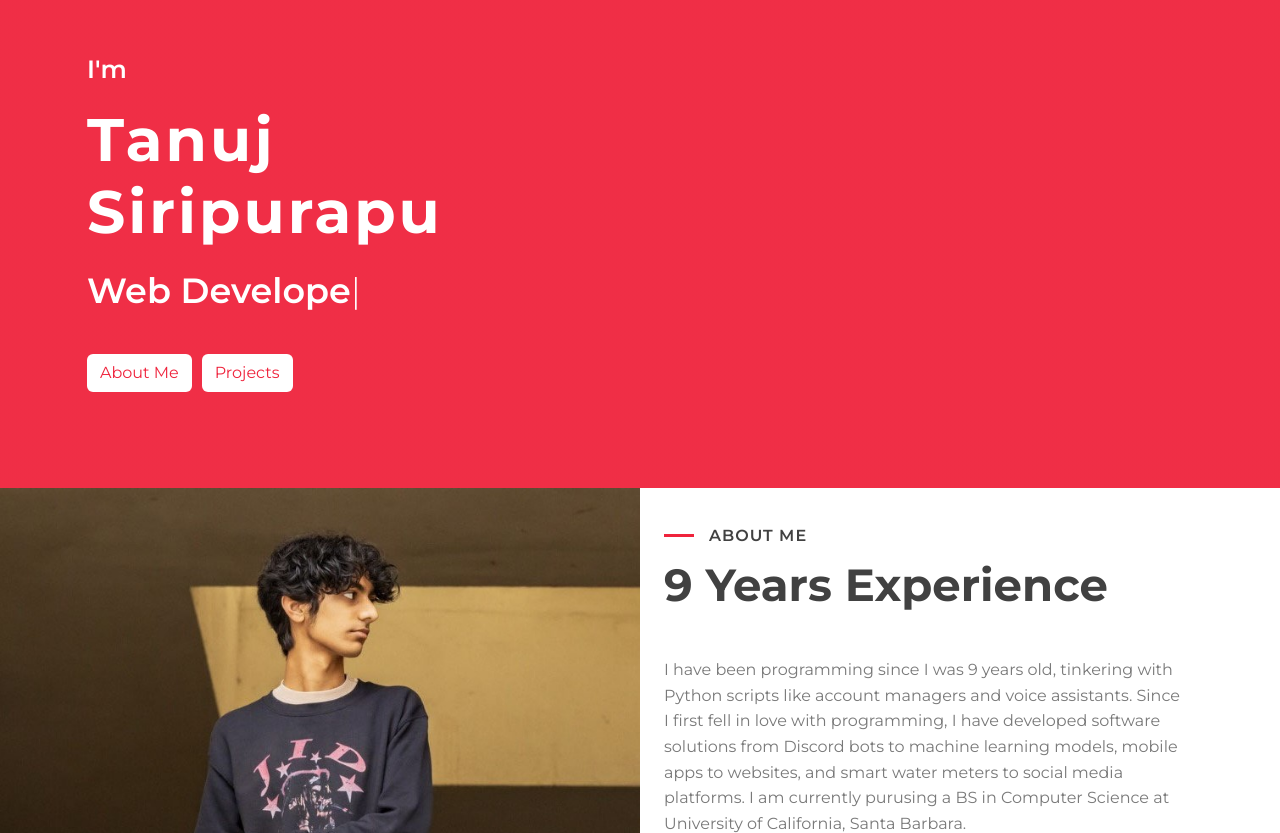
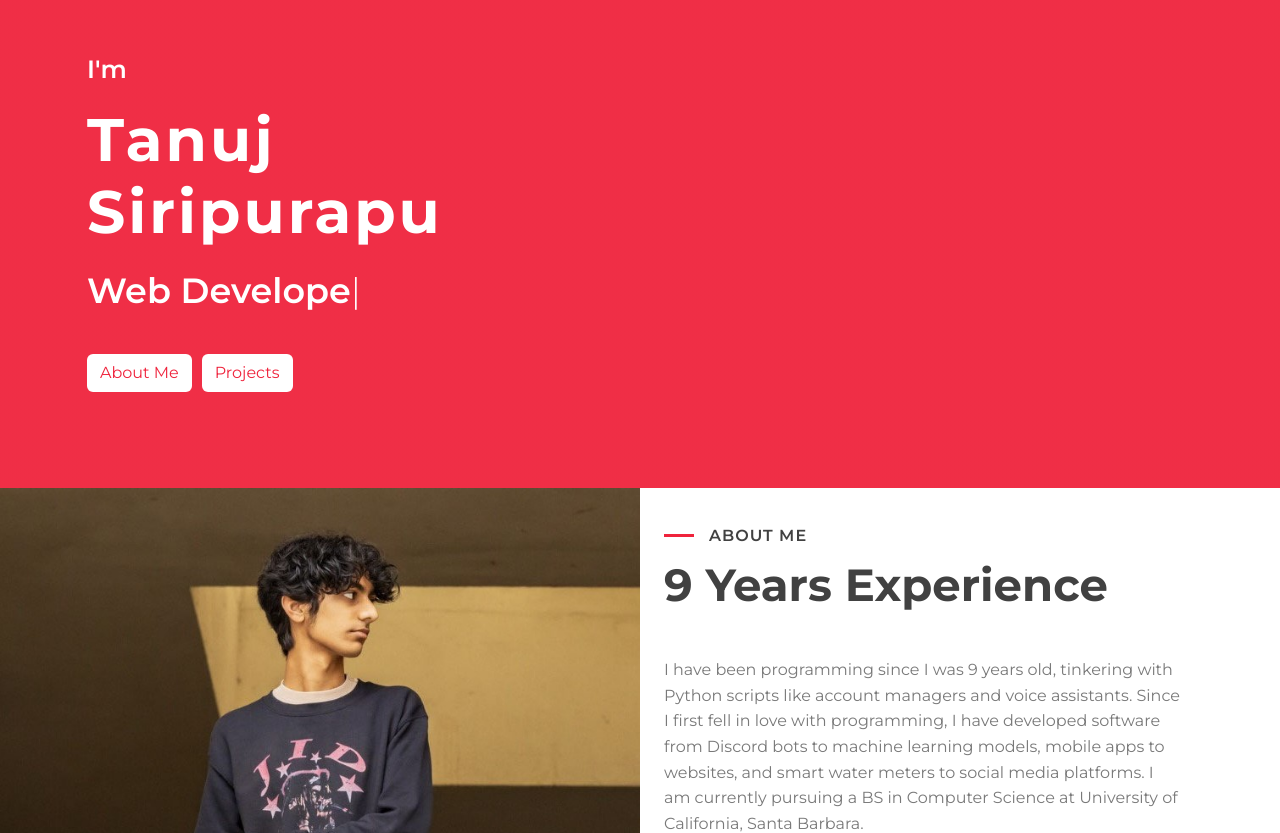
Before and after one commit to TanujKS/personal-website, a Vue app: page / in a window 1280 px wide. Shown: the part 119-952 px from the top of the page. Built offline with nearby package versions, Linux system fonts and the light colour scheme.

Commit message:
fix: spelling

```diff
--- a/src/components/About.vue
+++ b/src/components/About.vue
@@ -4,7 +4,7 @@
       <div class="row align-items-center">
         <div class="col-lg-6 slide-in-left p-0">
           <div class="about-img">
-            <img src="/img/about.jpg" alt="Tanuj Siripurapu">
+            <img src="/img/about.jpg" alt="Tanuj Siripurapu" />
           </div>
         </div>
         <div class="col-lg-6 slide-in-right p-4">
@@ -15,32 +15,57 @@
             </div>
             <div class="about-text">
               <p>
-                I have been programming since I was 9 years old, tinkering with Python scripts like account managers and voice assistants. Since I first fell in love with programming, I have developed software solutions from Discord bots to machine learning models, mobile apps to websites, and smart water meters to social media platforms. I am currently purusing a BS in Computer Science at University of California, Santa Barbara.
+                I have been programming since I was 9 years old, tinkering with Python scripts like
+                account managers and voice assistants. Since I first fell in love with programming,
+                I have developed software from Discord bots to machine learning models, mobile apps
+                to websites, and smart water meters to social media platforms. I am currently
+                pursuing a BS in Computer Science at University of California, Santa Barbara.
               </p>
             </div>
             <div class="skills">
               <div class="skill-item">
                 <div class="skill-name">
-                  <p>Python (ML, Flask, Tensorflow, PyTorch, Discord.py)</p><p>9 Years</p>
+                  <p>Python (ML, Flask, Tensorflow, PyTorch, Discord.py)</p>
+                  <p>9 Years</p>
                 </div>
                 <div class="progress">
-                  <div class="progress-bar" role="progressbar" aria-valuenow="95" aria-valuemin="0" aria-valuemax="100"></div>
+                  <div
+                    class="progress-bar"
+                    role="progressbar"
+                    aria-valuenow="95"
+                    aria-valuemin="0"
+                    aria-valuemax="100"
+                  ></div>
                 </div>
               </div>
               <div class="skill-item">
                 <div class="skill-name">
-                  <p>Web Development (Vue.js, React.js, Astro, Svelte)</p><p>4 years</p>
+                  <p>Web Development (Vue.js, React.js, Astro, Svelte)</p>
+                  <p>4 years</p>
                 </div>
                 <div class="progress">
-                  <div class="progress-bar" role="progressbar" aria-valuenow="50" aria-valuemin="0" aria-valuemax="100"></div>
+                  <div
+                    class="progress-bar"
+                    role="progressbar"
+                    aria-valuenow="50"
+                    aria-valuemin="0"
+                    aria-valuemax="100"
+                  ></div>
                 </div>
               </div>
               <div class="skill-item">
                 <div class="skill-name">
-                  <p>Full-Stack App Development (React Native, Firebase, PostgreSQL, Twilio)</p><p>4 years</p>
+                  <p>Full-Stack App Development (React Native, Firebase, PostgreSQL, Twilio)</p>
+                  <p>4 years</p>
                 </div>
                 <div class="progress">
-                  <div class="progress-bar" role="progressbar" aria-valuenow="50" aria-valuemin="0" aria-valuemax="100"></div>
+                  <div
+                    class="progress-bar"
+                    role="progressbar"
+                    aria-valuenow="50"
+                    aria-valuemin="0"
+                    aria-valuemax="100"
+                  ></div>
                 </div>
               </div>
             </div>
@@ -137,7 +162,7 @@ onMounted(() => {
 
 .about .progress .progress-bar {
   width: 0px;
-  background: #EF233C;
+  background: #ef233c;
   border-radius: 10px;
   transition: 2s ease-out;
   height: 100%;
@@ -146,8 +171,8 @@ onMounted(() => {
 .about a.btn {
   margin-top: 15px;
   color: #ffffff;
-  background: #EF233C;
-  box-shadow: inset 0 0 0 50px #EF233C;
+  background: #ef233c;
+  box-shadow: inset 0 0 0 50px #ef233c;
   padding: 12px 25px;
   font-size: 14px;
   font-weight: 600;
@@ -159,10 +184,10 @@ onMounted(() => {
 }
 
 .about .about-text a.btn:hover {
-  color: #EF233C;
+  color: #ef233c;
   background: transparent;
-  box-shadow: inset 0 0 0 0 #EF233C;
-  border-color: #EF233C;
+  box-shadow: inset 0 0 0 0 #ef233c;
+  border-color: #ef233c;
 }
 
 /* Responsive styles */
```
